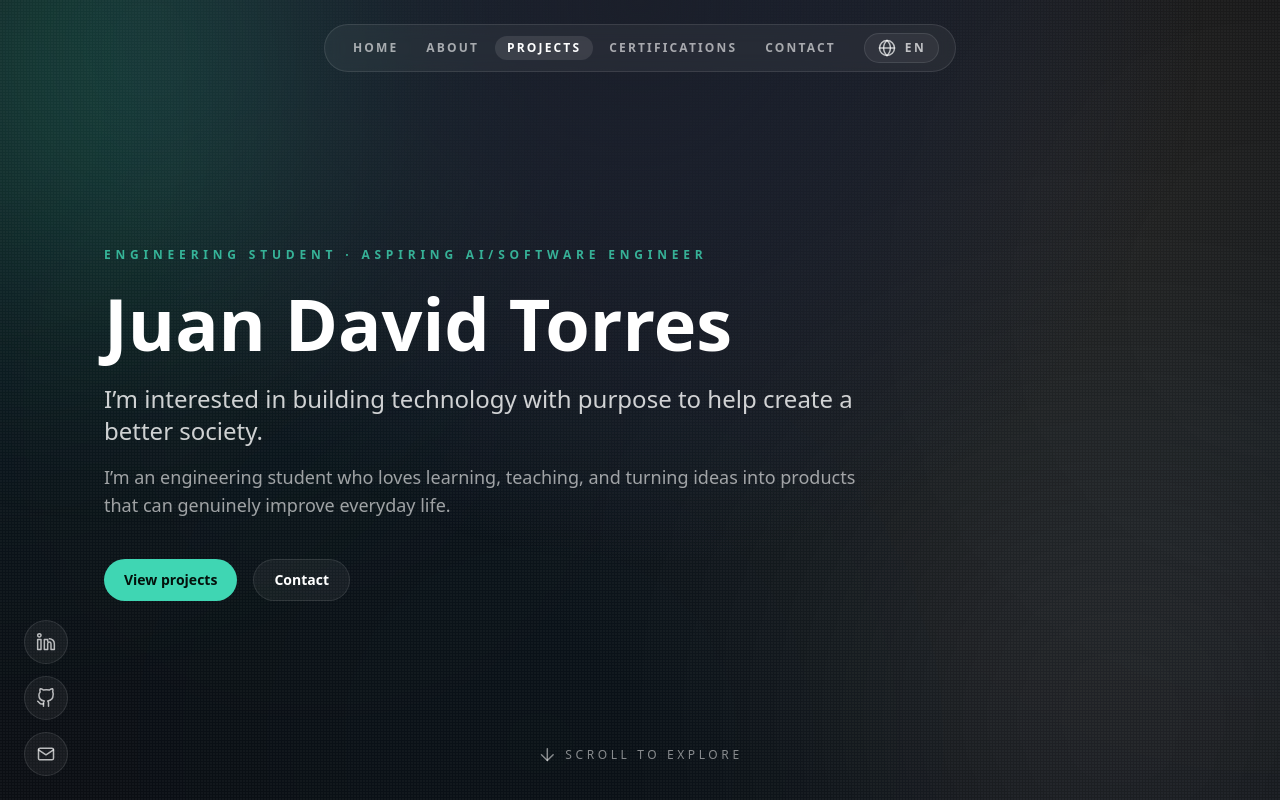
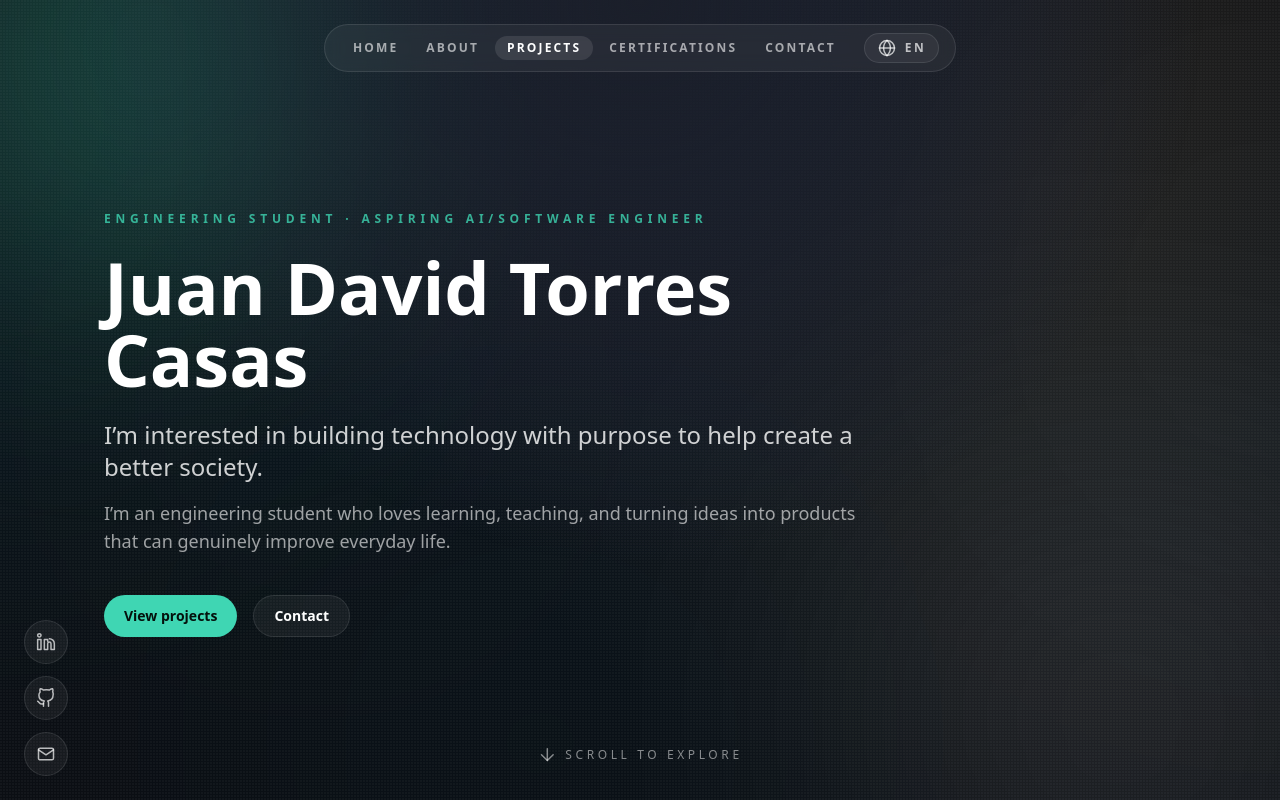
Before and after one commit to Jdtorres59/portfolio-jdt, a Next.js app: page / in a window 1280 px wide. Shown: the top 800 px of the page. Built offline with nearby package versions, Linux system fonts and the light colour scheme.

Commit message:
Nombre completo

```diff
--- a/src/content/i18n.ts
+++ b/src/content/i18n.ts
@@ -163,10 +163,10 @@ export const i18n: Record<
       summary:
         "I’m an engineering student who loves learning, teaching, and turning ideas into products that can genuinely improve everyday life.",
       location: "Bogotá, Colombia",
-      photoAlt: "Portrait of Juan David Torres",
+      photoAlt: "Portrait of Juan David Torres Casas",
     },
     hero: {
-      headline: "Juan David Torres",
+      headline: "Juan David Torres Casas",
       ctaPrimary: "View projects",
       ctaSecondary: "Contact",
       scrollCue: "Scroll to explore",
@@ -314,16 +314,16 @@ export const i18n: Record<
       contact: "Contacto",
     },
     profile: {
-      role: "Estudiante de ingeniería aspirante a ingeniero de IA/software",
+      role: "Estudiante de ingeniería · aspirante a ingeniero de IA/software",
       tagline:
         "Me interesa crear tecnología con propósito para ayudar a construir una mejor sociedad.",
       summary:
         "Soy estudiante de ingeniería, curioso por naturaleza, con una gran vocación por enseñar y convertir ideas en productos que aporten a la vida diaria.",
       location: "Bogotá, Colombia",
-      photoAlt: "Retrato de Juan David Torres",
+      photoAlt: "Retrato de Juan David Torres Casas",
     },
     hero: {
-      headline: "Juan David Torres",
+      headline: "Juan David Torres Casas",
       ctaPrimary: "Ver proyectos",
       ctaSecondary: "Contacto",
       scrollCue: "Desliza para explorar",
```
